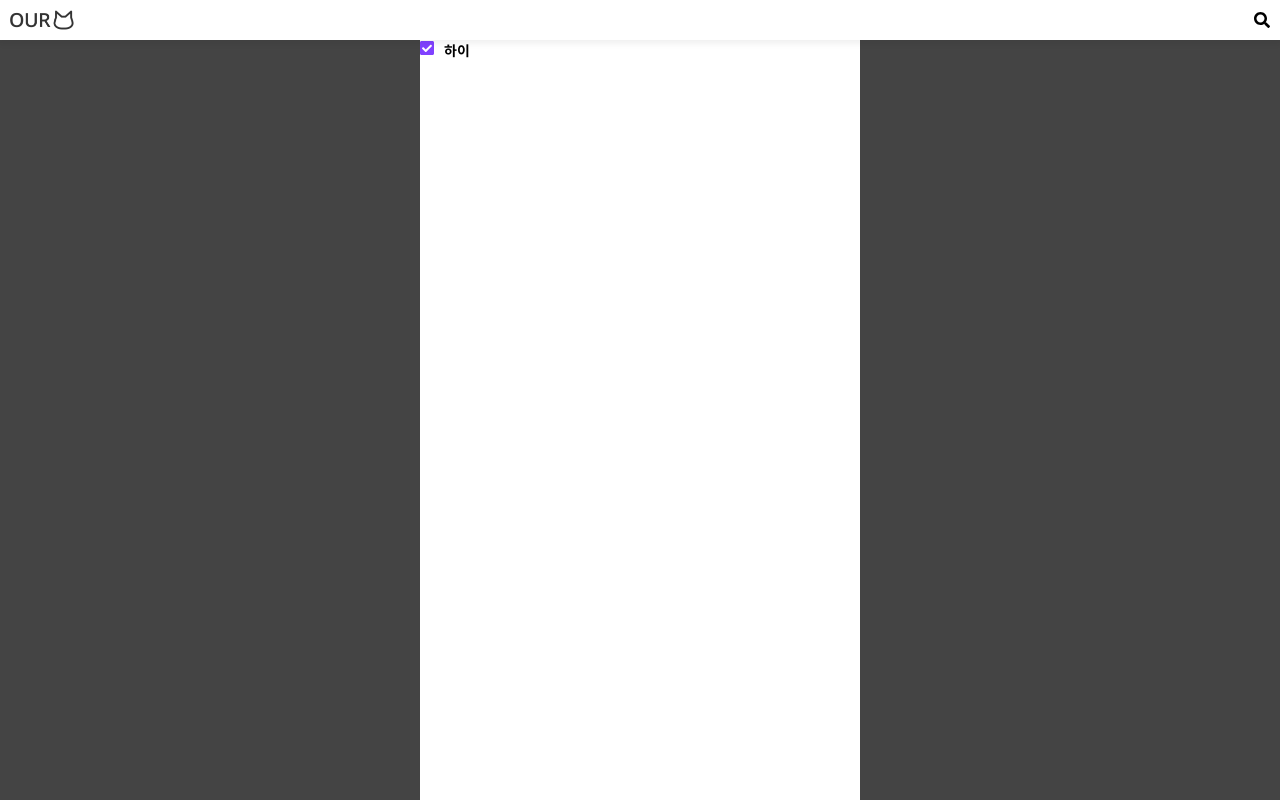
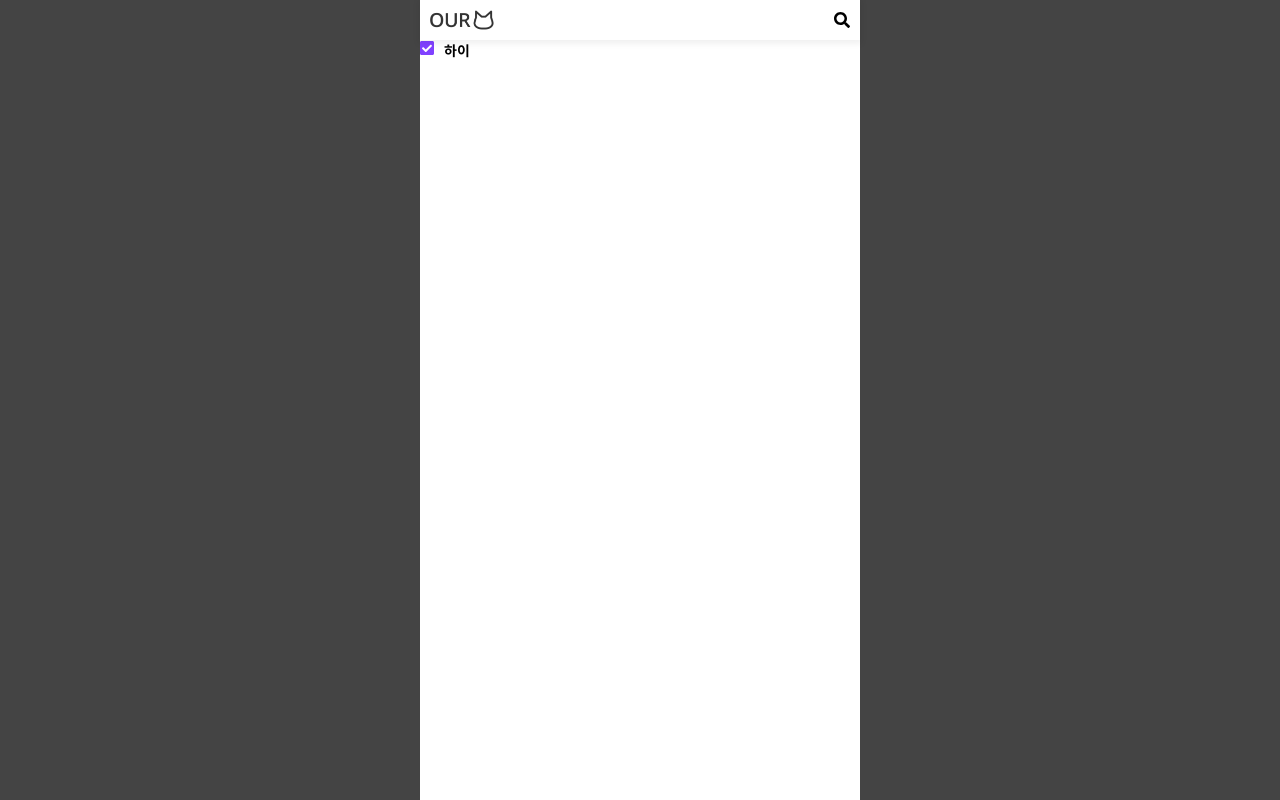
Before and after one commit to ourCat/ourCat_frontend, a Next.js app: page / in a window 1280 px wide. Shown: the top 800 px of the page. Built offline with nearby package versions, Linux system fonts and the light colour scheme.

Commit message:
refactor(components/organisms) 헤더 MAxWidth 추가

```diff
--- a/src/components/organisms/Header/index.tsx
+++ b/src/components/organisms/Header/index.tsx
@@ -8,10 +8,12 @@ export interface HeaderProps {}
 export const Header: React.FC<HeaderProps> = props => {
   return (
     <S.Wrap {...props}>
-      <S.Content>
-        <Image src={'/images/ourCatLogo.png'} width="64px" />
-        <FontAwesomeIcon icon={faSearch} />
-      </S.Content>
+      <S.Container>
+        <S.Content>
+          <Image src={'/images/ourCatLogo.png'} width="64px" />
+          <FontAwesomeIcon icon={faSearch} />
+        </S.Content>
+      </S.Container>
     </S.Wrap>
   );
 };
--- a/src/components/organisms/Header/style.ts
+++ b/src/components/organisms/Header/style.ts
@@ -7,15 +7,21 @@ export const Wrap = styled.header<HeaderProps>`
   height: ${props => props.theme.layoutSizes.HEADER};
   top: 0px;
   left: 0px;
-  box-shadow: 0 2px 6px 2px rgba(0, 0, 0, 0.06);
-  background-color: ${props => props.theme.colors.WHITE};
-  z-index: 5;
+  background-color: ${props => props.theme.colors.GRAY[100]};
 `;
 
-export const Content = styled.header<HeaderProps>`
+export const Container = styled.div`
+  max-width: 440px;
+  height: 100%;
+  margin: 0 auto;
+  background-color: ${props => props.theme.colors.WHITE};
+`;
+
+export const Content = styled.div`
+  height: 100%;
+  padding: 0 10px;
   display: flex;
-  height: 100%;
   justify-content: space-between;
   align-items: center;
-  padding: 0 10px;
+  box-shadow: 0 2px 6px 2px rgba(0, 0, 0, 0.06);
 `;
```
